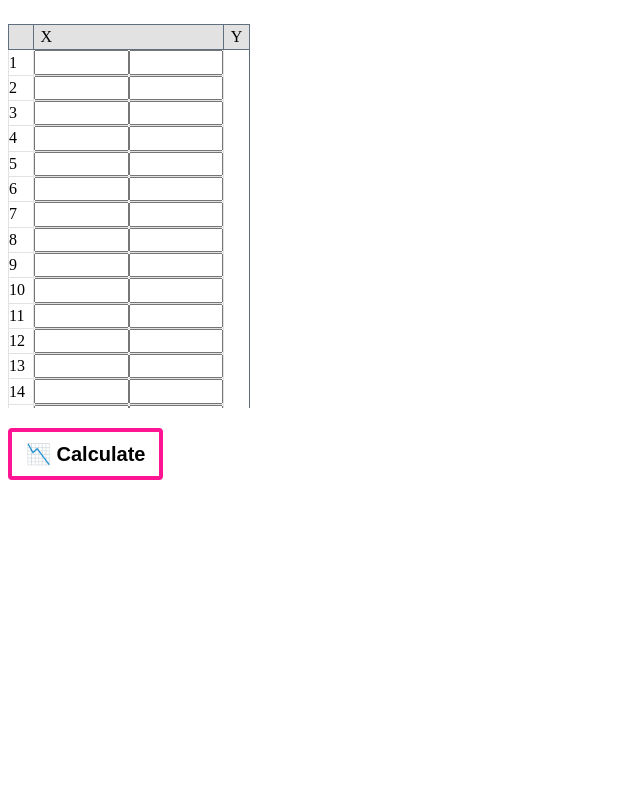
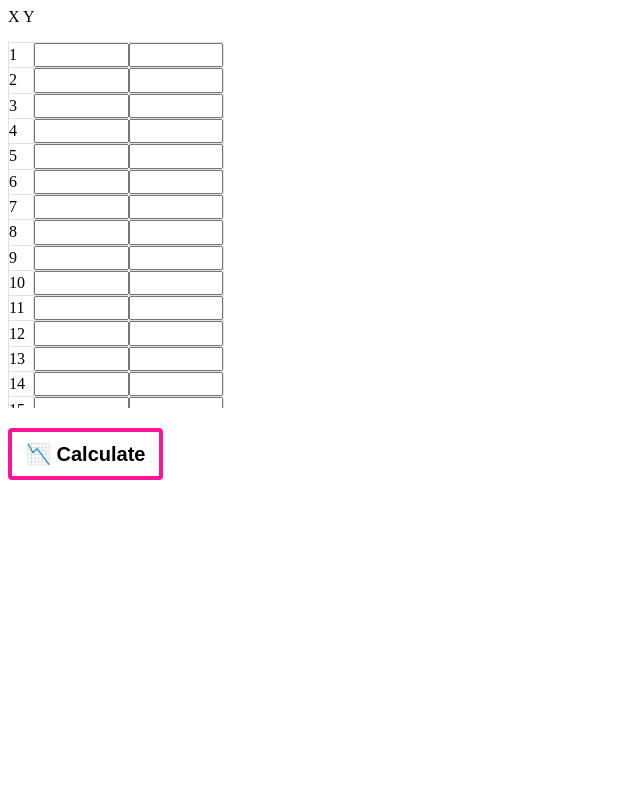
Before and after one commit to webDva/online-linear-regression-calculator, a plain HTML site: page index.html in a window 1280 px wide. Shown: the whole page, without its empty margins (0-640 px from the left). Drawn offline with nearby package versions, Linux system fonts and the light colour scheme.

Commit message:
table header removed

```diff
--- a/index.html
+++ b/index.html
@@ -16,12 +16,8 @@
 
     <div class="table-container row">
         <div class="data-pairs-container row">
+            <span>X Y</span>
             <table id="dataPairs">
-                <tr>
-                    <th></th>
-                    <th>X</th>
-                    <th>Y</th>
-                </tr>
             </table>
         </div>
     </div>
--- a/program.js
+++ b/program.js
@@ -39,7 +39,7 @@ function getData() {
     const collection = document.getElementById("dataPairs").rows;
     let X = [];
     let Y = [];
-    for (let i = 1; i < collection.length; i++) {
+    for (let i = 0; i < collection.length; i++) {
         if (collection[i].cells[1].children[0].value && collection[i].cells[1].children[0].value) {
             X.push(Number(collection[i].cells[1].children[0].value));
             Y.push(Number(collection[i].cells[1].children[1].value));
--- a/style.css
+++ b/style.css
@@ -7,16 +7,6 @@ table {
     border: 1px solid #5F6F7E;
     border-collapse: collapse;
     margin: 1em 0 2em 0;
-  }
-
-table th {
-    border: 1px solid #5F6F7E;
-    background-color: #E2E2E2;
-    color: #000000;
-    text-align: left;
-    font-weight: normal;
-    padding: 0.2em 0.4em 0.2em 0.4em;
-    margin: 0;
   }
 
   table td {
@@ -50,7 +40,7 @@ table th {
       border-radius: 4px;
       font-size: 20px;
       font-weight: bold;
-      background: white;
+      background-color: transparent;
       padding: 10px 14px;
       cursor: pointer;
       transition-duration: 0.2s;
```
